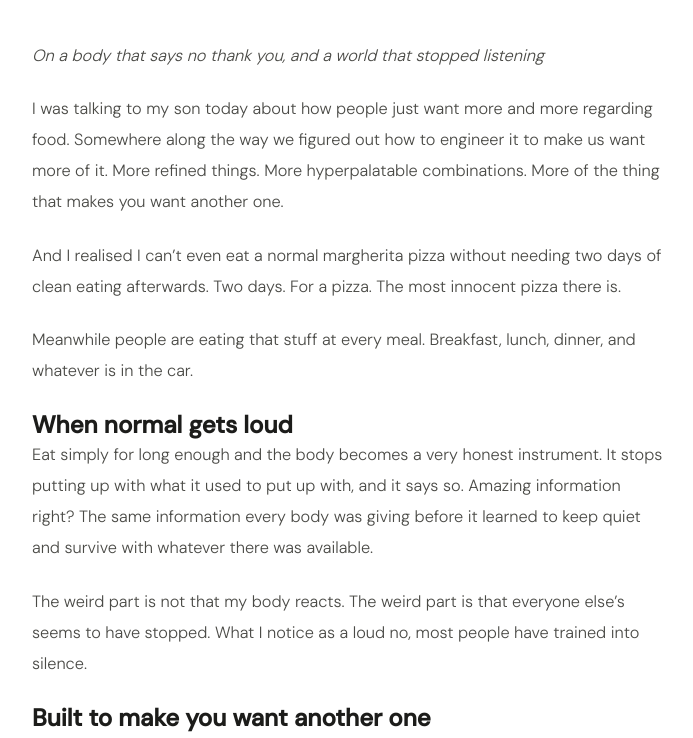
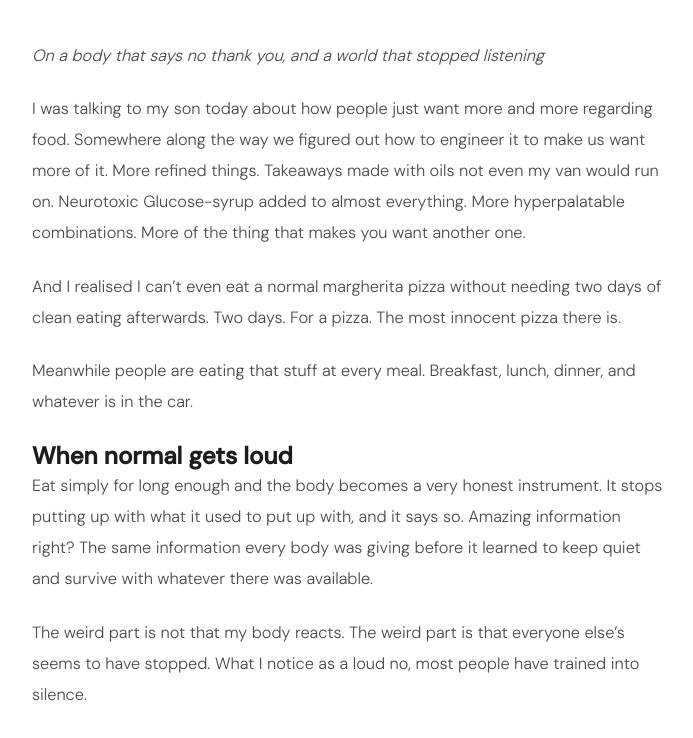
Before and after one commit to Blubell26/giuliapacciotti.com, a Jekyll site: the page built from _posts/2026-10-03-the-most-innocent.md, in a window 1280 px wide and 900 px high, scrolled down 491 px, cut to the strip 162-900 px from the top of the window. Shown: the whole strip, without its empty margins (292-985 px from the left). Built offline with Jekyll 4.4.1, drawn with Linux system fonts in a browser that asks for light colours; comment, search, counter and statistics services are not loaded.

Commit message:
Update 2026-10-03-the-most-innocent.md

```diff
--- a/_posts/2026-10-03-the-most-innocent.md
+++ b/_posts/2026-10-03-the-most-innocent.md
@@ -3,13 +3,13 @@
 title: "The Most Innocent Pizza There Is"
 description: A margherita pizza costs me two days of clean eating. What happens when food stops sustaining us, and what real, whole ingredients look like.
 date: 2026-10-02
-image: IMG_1748.png
+image: images/IMG_1748.jpeg
 category: natural-healing
 ---
 
 *On a body that says no thank you, and a world that stopped listening*
 
-I was talking to my son today about how people just want more and more regarding food. Somewhere along the way we figured out how to engineer it to make us want more of it. More refined things. More hyperpalatable combinations.
+I was talking to my son today about how people just want more and more regarding food. Somewhere along the way we figured out how to engineer it to make us want more of it. More refined things. Takeaways made with oils not even my van would run on. Neurotoxic Glucose-syrup added to almost everything. More hyperpalatable combinations.
 More of the thing that makes you want another one.
 
 And I realised I can't even eat a normal margherita pizza without needing two days of clean eating afterwards. Two days. For a pizza. The most innocent pizza there is.
```
